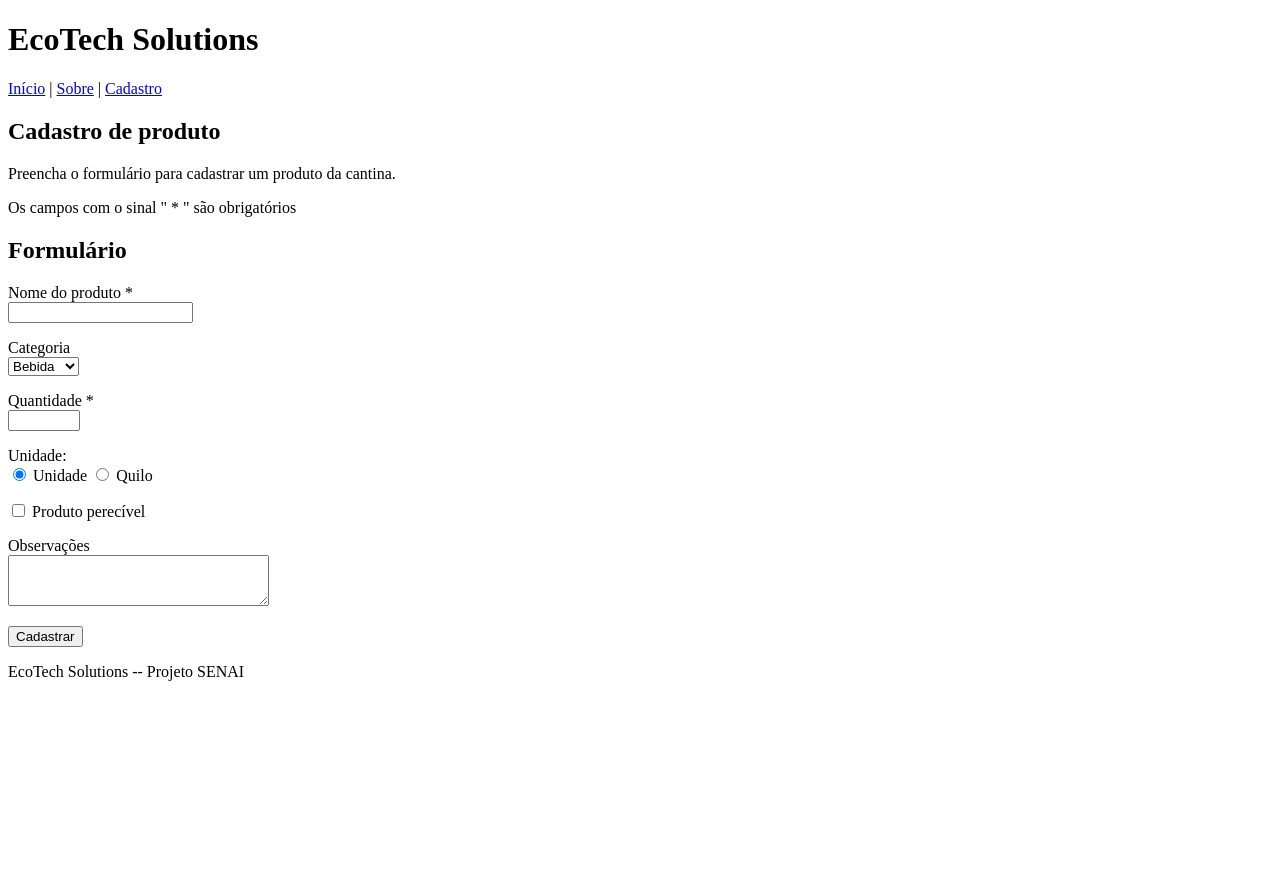
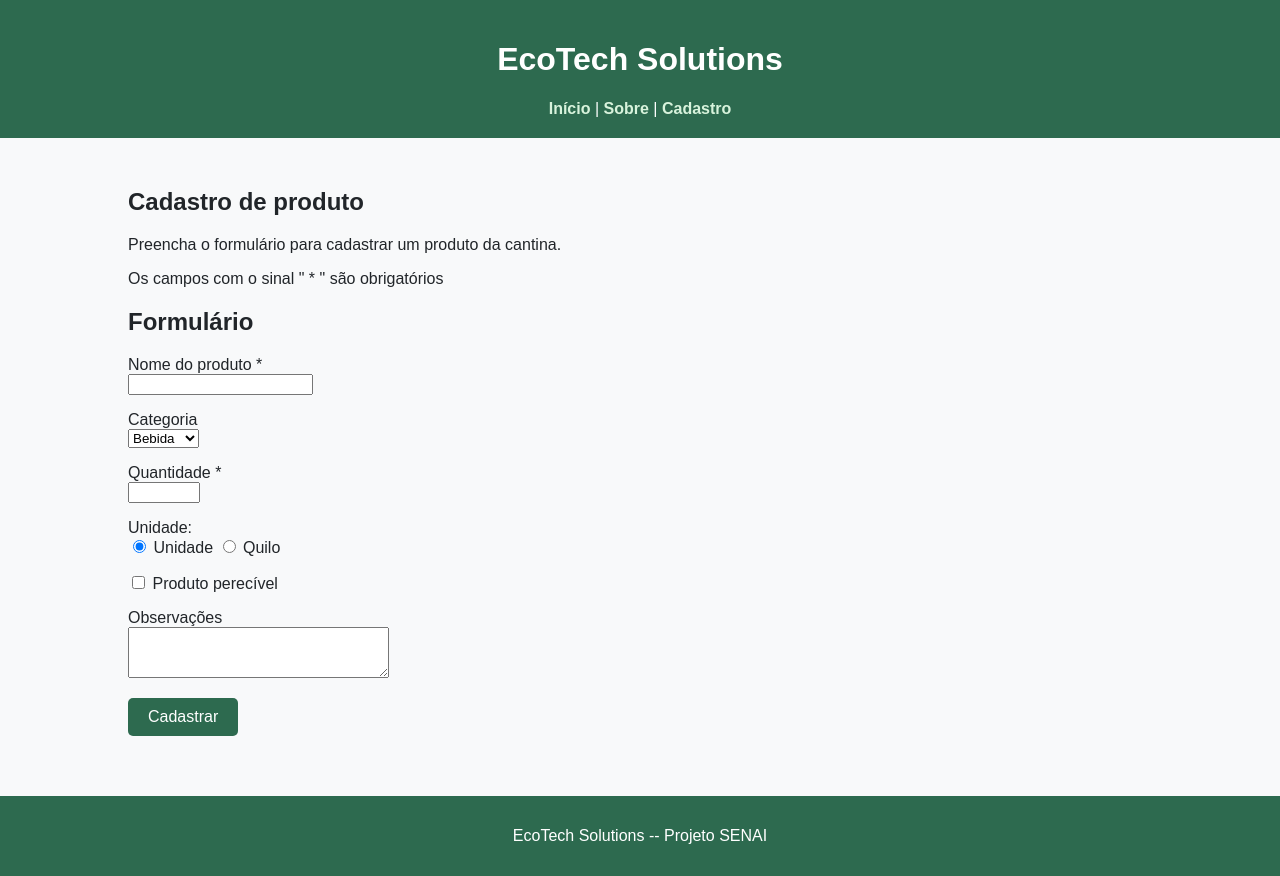
Before and after one commit to morales7-dev/ecotech-site, a plain HTML site: page cadastro.html in a window 1280 px wide. Before the commit the page ends 800 px from the top, so only its background shows below. Drawn offline with Linux system fonts and the light colour scheme.

Commit message:
Adicionando o arquivo style.css

```diff
--- a/cadastro.html
+++ b/cadastro.html
@@ -3,6 +3,8 @@
 <head>
   <meta charset="UTF-8">
   <title>Cadastro - EcoTech Solutions</title>
+
+  <link rel="stylesheet" href="css/style.css">
 </head>
 <body>
   <header>
--- /dev/null
+++ b/css/style.css
@@ -0,0 +1,53 @@
+body {
+  background-color: #F8F9FA;
+  color: #212529;
+  font-family: Arial, sans-serif;
+  margin: 0;
+  padding: 0;
+}
+
+header {
+  background-color: #2D6A4F;
+  color: #FFFFFF;
+  padding: 20px;
+  text-align: center;
+}
+
+header nav a {
+  color: #D8F3DC;
+  text-decoration: none;
+  font-weight: bold;
+}
+
+header nav a:hover {
+  color: #FFFFFF;
+  text-decoration: underline;
+}
+
+main {
+  padding: 30px;
+  width: 80%;
+  margin: 0 auto;
+}
+
+button[type="submit"] {
+  background-color: #2D6A4F;
+  color: #FFFFFF;
+  border: none;
+  padding: 10px 20px;
+  font-size: 16px;
+  cursor: pointer;
+  border-radius: 5px;
+}
+
+button[type="submit"]:hover {
+  background-color: #52B788;
+}
+
+footer {
+  text-align: center;
+  padding: 15px;
+  background-color: #2D6A4F;
+  color: #FFFFFF;
+  margin-top: 30px;
+}
```
Also changed, not shown: index.html (+2 -0 lines), sobre.html (+2 -0 lines).
